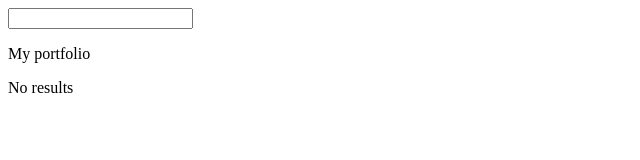
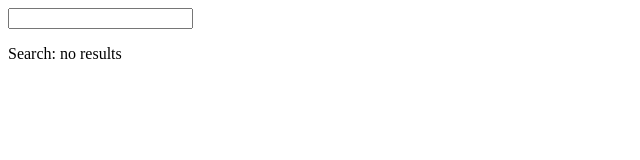
Before and after one commit to kerildash/StockSpike, a React (Vite) app in the folder frontend/: page / in a window 1280 px wide. Shown: the top 160 px of the page, without its empty margins (0-640 px from the left). Built offline with nearby package versions, Linux system fonts and the light colour scheme.

Commit message:
Update App component to show ListPortfolio only if porfolio has any items. Update CardList to clarify no results message

```diff
--- a/frontend/src/App.tsx
+++ b/frontend/src/App.tsx
@@ -1,4 +1,4 @@
-import { useState, type ChangeEvent, type KeyboardEvent, } from 'react';
+import { useState, type ChangeEvent, type KeyboardEvent } from 'react';
 import CardList from './components/CardList/CardList';
 import Search from './components/Search/Search';
 import './App.css';
@@ -12,7 +12,6 @@ const App: React.FC = () => {
   const [loading, setLoading] = useState<boolean>(false);
   const [portfolioItems, setPortfolioItems] = useState<string[]>([]);
 
-
   const searchOnChange = (event: ChangeEvent<HTMLInputElement>) => {
     setSearch(event.target.value);
   };
@@ -22,11 +21,11 @@ const App: React.FC = () => {
     if (portfolioItems.includes(e.target[0].value)) {
       return;
     }
-    const portfolioUpdate = [...portfolioItems, e.target[0].value]
+    const portfolioUpdate = [...portfolioItems, e.target[0].value];
     setPortfolioItems(portfolioUpdate);
-  }
+  };
   const onKeyDown = async (event: KeyboardEvent<HTMLInputElement>) => {
-    if (event.key === 'Enter')  {
+    if (event.key === 'Enter') {
       setLoading(true);
       const result = await searchCompanies(search);
 
@@ -42,21 +41,25 @@ const App: React.FC = () => {
 
   const onDeleteFromPortfolio = (e: any) => {
     console.log('onDeleteFromPortfolio');
-    const portfolioUpdate = portfolioItems.filter((item) => item !== e.target.value);
+    const portfolioUpdate = portfolioItems.filter(
+      (item) => item !== e.target.value
+    );
     setPortfolioItems(portfolioUpdate);
-  }
+  };
 
   return (
     <>
-
-      <Search onChange={searchOnChange} onKeyDown={onKeyDown} search={search}/>
-      <ListPortfolio portfolioItems={portfolioItems} onDeleteFromPortfolio={onDeleteFromPortfolio}/>
+      <Search onChange={searchOnChange} onKeyDown={onKeyDown} search={search} />
+      {portfolioItems.length > 0 && (
+        <ListPortfolio
+          portfolioItems={portfolioItems}
+          onDeleteFromPortfolio={onDeleteFromPortfolio}
+        />
+      )}
       {loading && <p>Loading...</p>}
       {serverError ? <p>{serverError}</p> : <CardList companies={searchResponse} onAddToPortfolio={onAddToPortfolio}/>}
-
-
     </>
   );
-}
+};
 
 export default App;
--- a/frontend/src/components/CardList/CardList.tsx
+++ b/frontend/src/components/CardList/CardList.tsx
@@ -11,7 +11,7 @@ interface CardListProps {
 const CardList: React.FC<CardListProps> = ({ companies, onAddToPortfolio: onAddToPortfolio }: CardListProps) => {
   return (
     <>
-      {companies.length === 0 && <p>No results</p>}
+      {companies.length === 0 && <p>Search: no results</p>}
       <ul>
         {companies.map((company) => (
         <li key={uuidv4()}>
```
